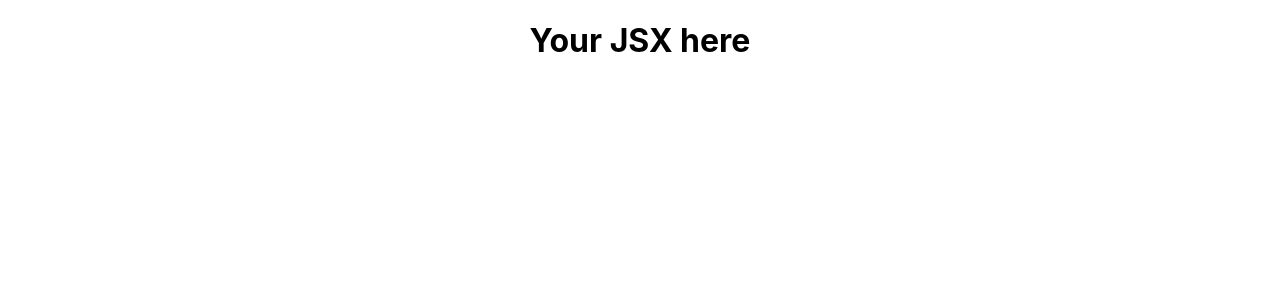
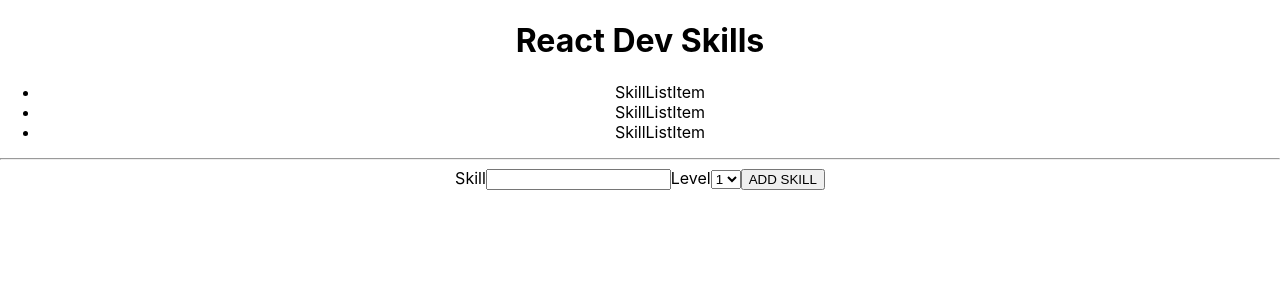
Before and after one commit to joekgilberto/netlify-react-test, a React (Create React App) app: page / in a window 1280 px wide. Shown: the top 300 px of the page. Built offline with nearby package versions, Linux system fonts and the light colour scheme.

Commit message:
part 1 dev skills complete

```diff
--- a/src/components/App/App.js
+++ b/src/components/App/App.js
@@ -1,9 +1,14 @@
 import './App.css';
+import SkillList from './SkillList';
+import NewSkillForm from './NewSkillForm';
 
 function App() {
   return (
     <div className="App">
-      <h1>Your JSX here</h1>
+      <h1>React Dev Skills</h1>
+      <SkillList />
+      <hr />
+      <NewSkillForm />
     </div>
   );
 }
--- /dev/null
+++ b/src/components/App/NewSkillForm.js
@@ -0,0 +1,22 @@
+
+export default function NewSkillForm() {
+    return (
+        <form>
+            <label>
+                Skill
+                <input type="text" />
+            </label>
+            <label>
+                Level
+                <select>
+                    <option value="1">1</option>
+                    <option value="2">2</option>
+                    <option value="3">3</option>
+                    <option value="4">4</option>
+                    <option value="5">5</option>
+                </select>
+                <button type="submit">ADD SKILL</button>
+            </label>
+        </form>
+    )
+}
--- /dev/null
+++ b/src/components/App/SkillList.js
@@ -0,0 +1,12 @@
+
+import SkillListItem from './SkillListItem'
+
+export default function SkillList() {
+    return (
+        <ul>
+            <SkillListItem />
+            <SkillListItem />
+            <SkillListItem />
+        </ul>
+    )
+}
--- /dev/null
+++ b/src/components/App/SkillListItem.js
@@ -0,0 +1,6 @@
+
+export default function SkillListItem() {
+    return (
+        <li>SkillListItem</li>
+    )
+}
```
